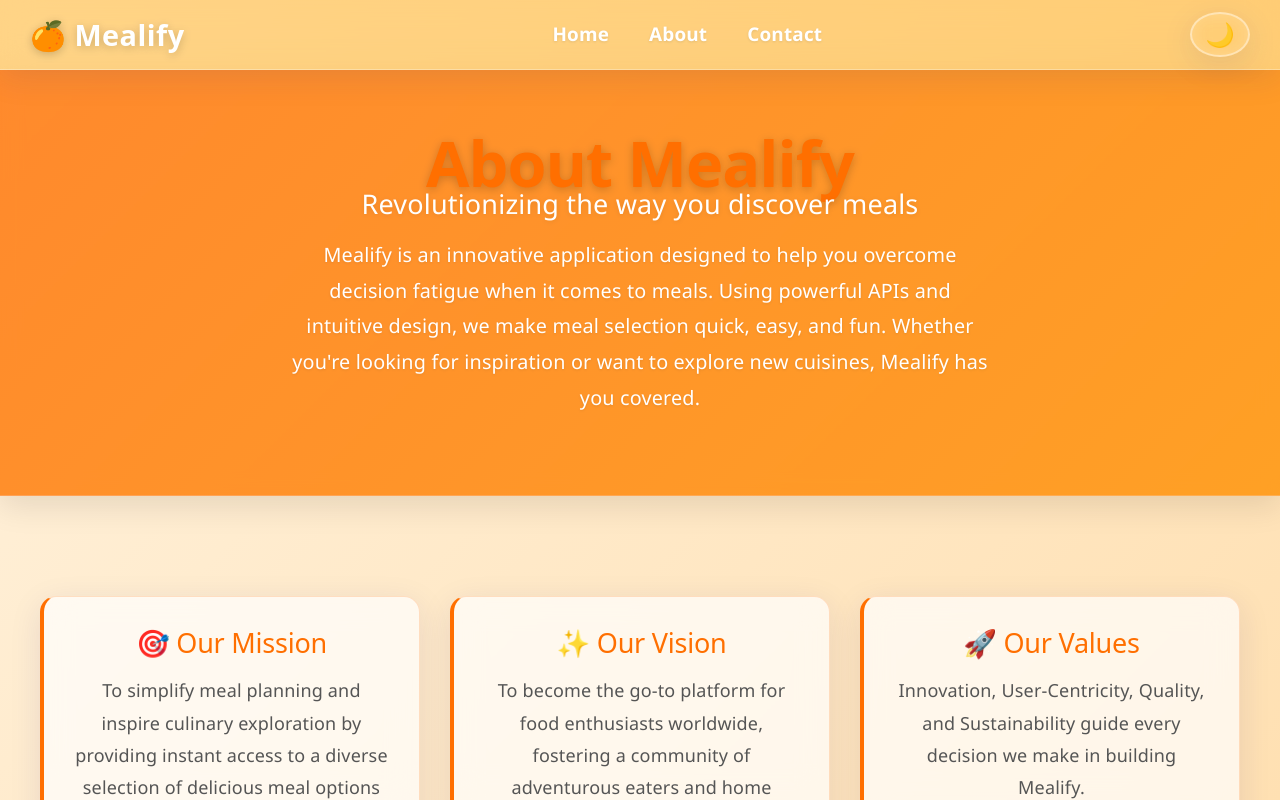
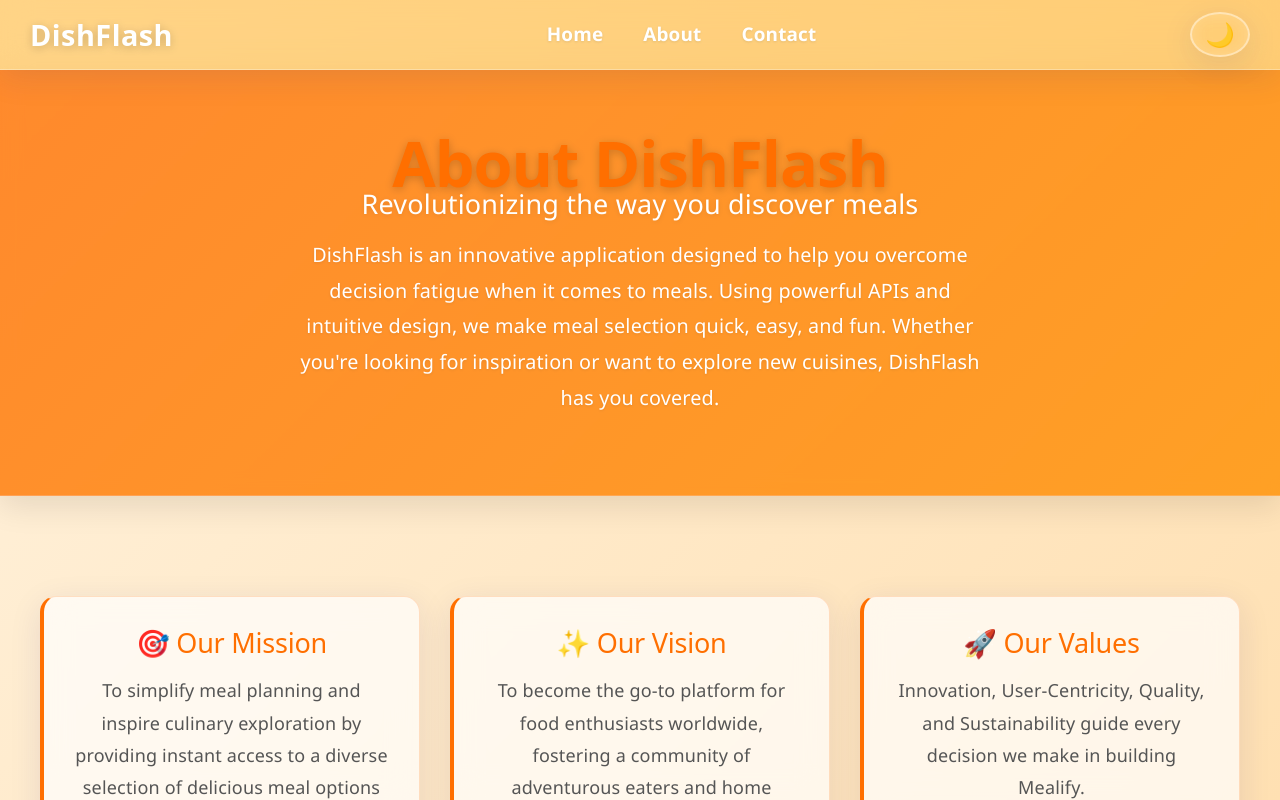
Before and after one commit to Thendral-07/FSD_mini_project, a React (Vite) app: page /about in a window 1280 px wide. Built offline with nearby package versions, Linux system fonts and the light colour scheme.

Commit message:
Fix: removed broken submodule

```diff
--- a/src/components/About.jsx
+++ b/src/components/About.jsx
@@ -39,12 +39,12 @@ export default function About() {
   return (
     <div className="about-container">
       <section className="about-hero">
-        <h1 className="about-title">About Mealify</h1>
+        <h1 className="about-title">About DishFlash</h1>
         <p className="about-subtitle">
           Revolutionizing the way you discover meals
         </p>
         <p className="about-description">
-          Mealify is an innovative application designed to help you overcome decision fatigue when it comes to meals. Using powerful APIs and intuitive design, we make meal selection quick, easy, and fun. Whether you're looking for inspiration or want to explore new cuisines, Mealify has you covered.
+          DishFlash is an innovative application designed to help you overcome decision fatigue when it comes to meals. Using powerful APIs and intuitive design, we make meal selection quick, easy, and fun. Whether you're looking for inspiration or want to explore new cuisines, DishFlash has you covered.
         </p>
       </section>
 
--- a/src/components/Footer.jsx
+++ b/src/components/Footer.jsx
@@ -81,7 +81,7 @@ export default function Footer() {
       {/* Bottom bar: copyright + legal links */}
       <div className="footer__bottom">
         <p className="footer__copyright">
-          © {year} <span>Mealify</span>. Crafted with ❤️ &amp; 🍴
+          © {year} <span>DishFlash</span>. Crafted with ❤️ &amp; 🍴
         </p>
         <div className="footer__legal">
           <a href="#!">Privacy Policy</a>
--- a/src/components/Home.jsx
+++ b/src/components/Home.jsx
@@ -92,7 +92,7 @@ export default function Home() {
 
   return (
     <div className="home">
-      <h1>🍊 Mealify</h1>
+      <h1>DishFlash</h1>
 
       <div className="controls">
         <input
--- a/src/components/Navbar.jsx
+++ b/src/components/Navbar.jsx
@@ -9,7 +9,7 @@ export default function Navbar() {
   return (
     <nav className="nav">
       <h2 className="nav-logo">
-        🍊 Mealify
+         DishFlash
       </h2>
 
       <div className="nav-links">
```
